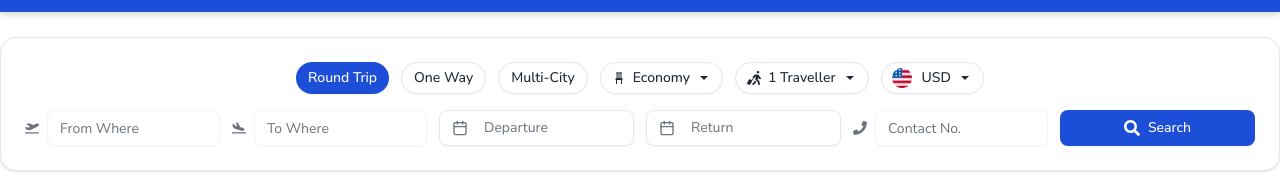
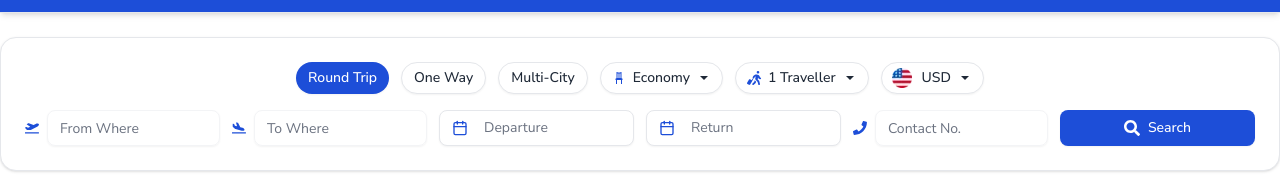
Before and after one commit to waqarkhan424/flytona, a Next.js app: page / in a window 1280 px wide. Shown: the part 145-331 px from the top of the page. Built offline with nearby package versions, Linux system fonts and the light colour scheme.

Commit message:
Initial commit

```diff
--- a/components/search-box.jsx
+++ b/components/search-box.jsx
@@ -29,6 +29,7 @@ import { LiaChairSolid } from "react-icons/lia";
 export default function SearchBox() {
   return (
     <div className="bg-white border border-border shadow-sm rounded-2xl p-6 mt-6 max-w-7xl mx-auto">
+      {/* <div className="bg-accent border border-border shadow-sm rounded-2xl p-6 mt-6 max-w-7xl mx-auto"> */}
       <div className="flex flex-wrap gap-3 mb-4 justify-center">
         {tripTypes.map((type, index) => (
           <Button
@@ -44,7 +45,7 @@ export default function SearchBox() {
         <DropdownMenu>
           <DropdownMenuTrigger asChild>
             <Button variant="outline" size="sm" className="rounded-full">
-              <LiaChairSolid />
+              <LiaChairSolid className="text-primary" />
               Economy <IoMdArrowDropdown />
             </Button>
           </DropdownMenuTrigger>
@@ -59,7 +60,7 @@ export default function SearchBox() {
         <DropdownMenu>
           <DropdownMenuTrigger asChild>
             <Button variant="outline" size="sm" className="rounded-full">
-              <FaPersonWalkingLuggage />
+              <FaPersonWalkingLuggage className="text-primary" />
               1 Traveller <IoMdArrowDropdown />
             </Button>
           </DropdownMenuTrigger>
@@ -96,21 +97,13 @@ export default function SearchBox() {
 
       <div className="grid grid-cols-1 sm:grid-cols-2 lg:grid-cols-6 gap-3">
         <div className="flex items-center gap-2">
-          <FaPlaneDeparture className="text-muted-foreground" />
+          <FaPlaneDeparture className="text-primary" />
           <Input type="text" placeholder="From Where" />
         </div>
         <div className="flex items-center gap-2">
-          <FaPlaneArrival className="text-muted-foreground" />
+          <FaPlaneArrival className="text-primary" />
           <Input type="text" placeholder="To Where" />
         </div>
-
-        {/* <div className="flex items-center gap-2">
-          <Input type="date" />
-        </div>
-
-        <div className="flex items-center gap-2">
-          <Input type="date" />
-        </div> */}
 
         <div className="flex items-center gap-2">
           <DatePicker placeholder="Departure" />
@@ -121,7 +114,7 @@ export default function SearchBox() {
         </div>
 
         <div className="flex items-center gap-2">
-          <FaPhone className="text-muted-foreground" />
+          <FaPhone className="text-primary" />
           <Input type="text" placeholder="Contact No." />
         </div>
 
--- a/components/ui/date-picker.jsx
+++ b/components/ui/date-picker.jsx
@@ -25,7 +25,7 @@ export function DatePicker({ placeholder = "Pick a date" }) {
             !date && "text-muted-foreground"
           )}
         >
-          <CalendarIcon className="mr-2 h-4 w-4" />
+          <CalendarIcon className="mr-2 h-4 w-4 text-primary" />
           {date ? format(date, "MM/dd/yyyy") : <span>{placeholder}</span>}
         </Button>
       </PopoverTrigger>
```
